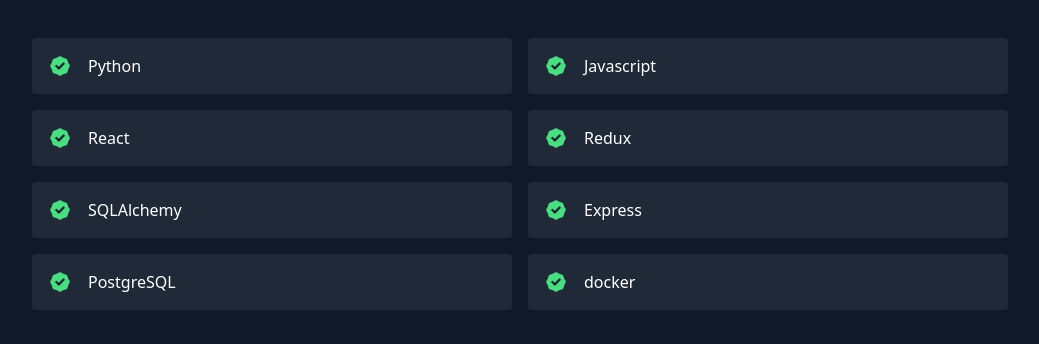
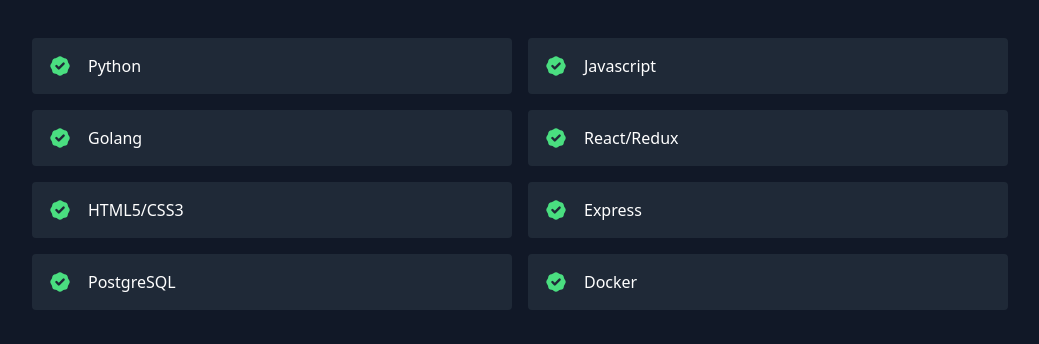
Before and after one commit to sbyri97/my-portfolio, a React (Create React App) app: page / in a window 1280 px wide. Shown: the part 880-1224 px from the top of the page, without its empty margins (120-1159 px from the left). Built offline with nearby package versions, Linux system fonts and the light colour scheme.

Commit message:
Update data.js

```diff
--- a/src/data.js
+++ b/src/data.js
@@ -35,5 +35,5 @@
 ]
 
 export const skills = [
-    'Python', 'Javascript', 'React', 'Redux', 'SQLAlchemy', 'Express', 'PostgreSQL', 'docker'
+    'Python', 'Javascript', 'Golang', 'React/Redux', 'HTML5/CSS3', 'Express', 'PostgreSQL', 'Docker'
 ]
```
